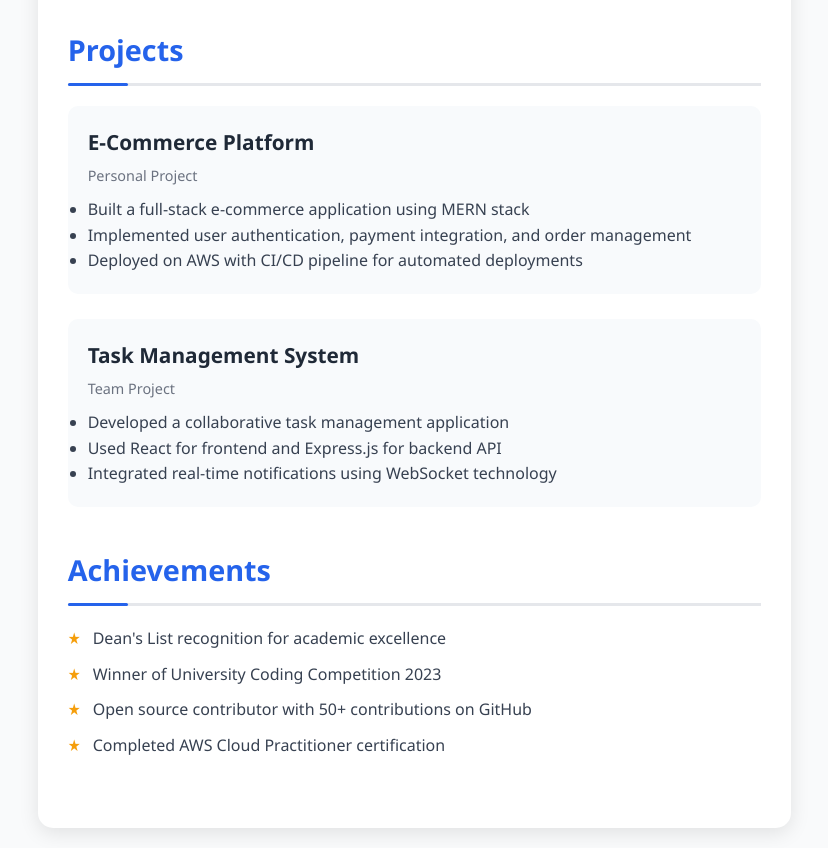
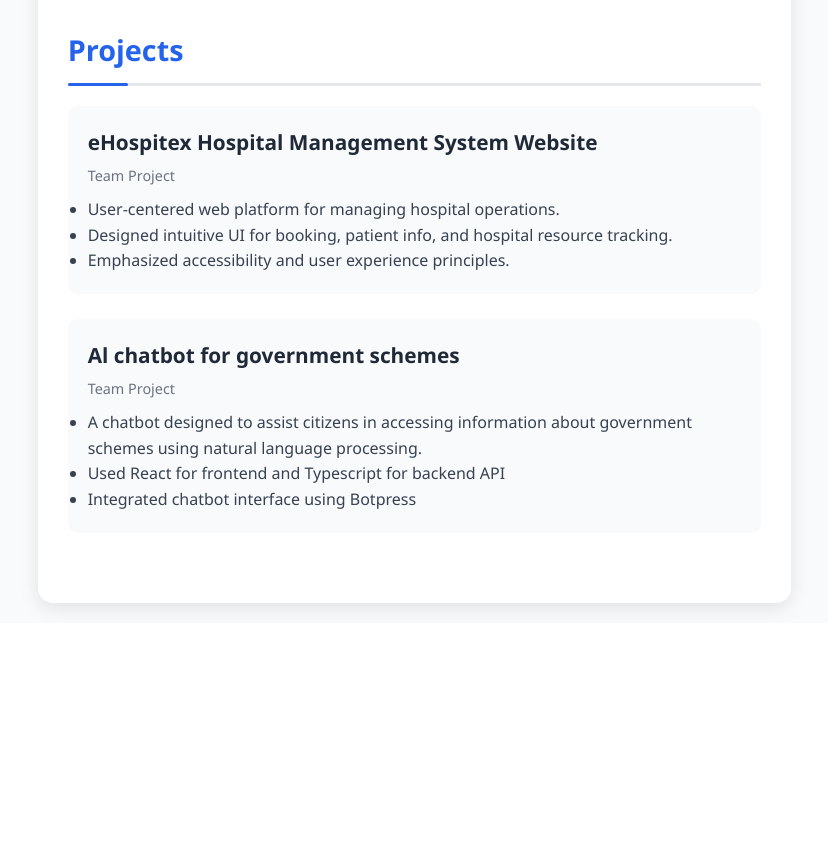
Before and after one commit to suhanipandita/myrepository, a website built with Vite: page index.html in a window 1280 px wide. Shown: the part 1360-2208 px from the top of the page, without its empty margins (429-1257 px from the left). After the commit the page ends 1983 px from the top, so only its background shows below. Built offline with nearby package versions, Linux system fonts and the light colour scheme.

Commit message:
updated projects

```diff
--- a/index.html
+++ b/index.html
@@ -400,27 +400,27 @@
                 <div class="section">
                     <h2>Projects</h2>
                     <div class="project-item">
-                        <div class="job-title">E-Commerce Platform</div>
-                        <div class="date">Personal Project</div>
+                        <div class="job-title">eHospitex Hospital Management System Website</div>
+                        <div class="date">Team Project</div>
                         <ul>
-                            <li>Built a full-stack e-commerce application using MERN stack</li>
-                            <li>Implemented user authentication, payment integration, and order management</li>
-                            <li>Deployed on AWS with CI/CD pipeline for automated deployments</li>
+                            <li>User-centered web platform for managing hospital operations.</li>
+                            <li>Designed intuitive UI for booking, patient info, and hospital resource tracking.</li>
+                            <li>Emphasized accessibility and user experience principles.</li>
                         </ul>
                     </div>
 
                     <div class="project-item">
-                        <div class="job-title">Task Management System</div>
+                        <div class="job-title">Al chatbot for government schemes</div>
                         <div class="date">Team Project</div>
                         <ul>
-                            <li>Developed a collaborative task management application</li>
-                            <li>Used React for frontend and Express.js for backend API</li>
-                            <li>Integrated real-time notifications using WebSocket technology</li>
+                            <li>A chatbot designed to assist citizens in accessing information about government schemes using natural language processing.</li>
+                            <li>Used React for frontend and Typescript for backend API</li>
+                            <li>Integrated chatbot interface using Botpress</li>
                         </ul>
                     </div>
                 </div>
 
-                <div class="section achievements">
+                <!-- <div class="section achievements">
                     <h2>Achievements</h2>
                     <ul>
                         <li>Dean's List recognition for academic excellence</li>
@@ -428,7 +428,7 @@
                         <li>Open source contributor with 50+ contributions on GitHub</li>
                         <li>Completed AWS Cloud Practitioner certification</li>
                     </ul>
-                </div>
+                </div> -->
             </main>
         </div>
     </div>
```
